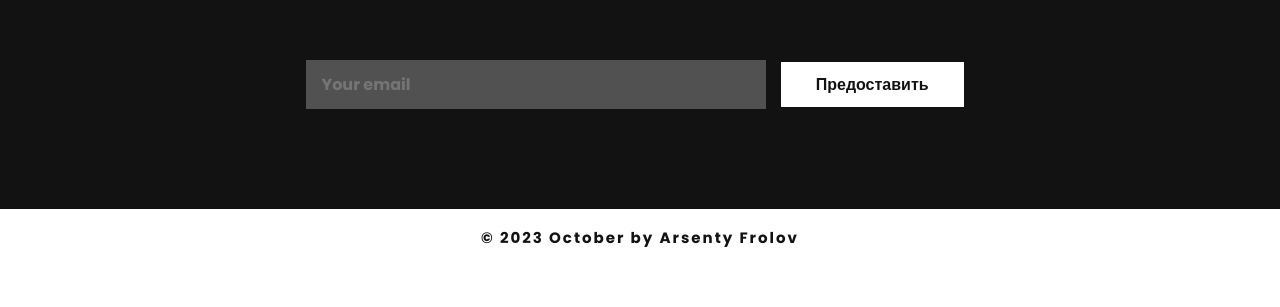
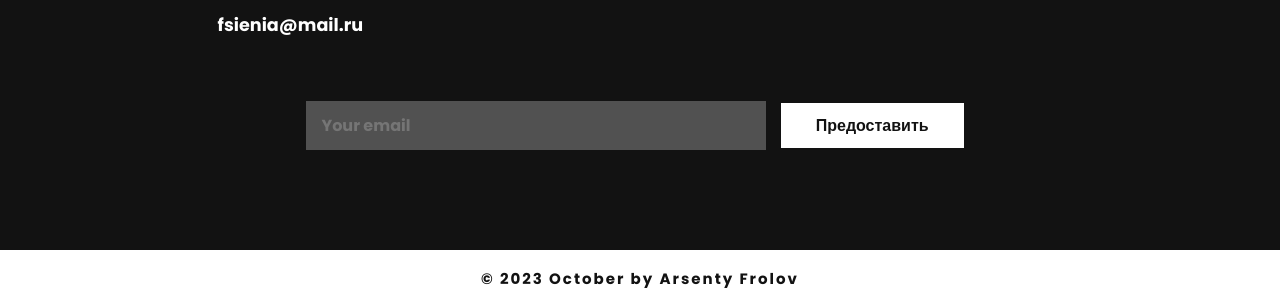
Before and after one commit to AxtraI/website, a plain HTML site: page index.html in a window 1280 px wide. Shown: the part 3465-3772 px from the top of the page. Before the commit the page ends 3731 px from the top, so only its background shows below. Drawn offline with nearby package versions, Linux system fonts and the light colour scheme.

Commit message:
Update index.html

```diff
--- a/index.html
+++ b/index.html
@@ -180,6 +180,7 @@
                 <li><a href=""><i class='bx bxl-instagram' ></i></a></li>
                 <li><a href="https://vk.com/youth_mode_footwear"><i class='bx bxl-vk' ></i></a></li>
                 <li><a href=""><i class='bx bxl-twitter' ></i></a></li>
+                <li><a href="" type="Email">fsienia@mail.ru</a></li>
             </div>
         </div>
         <div class="action">
```
